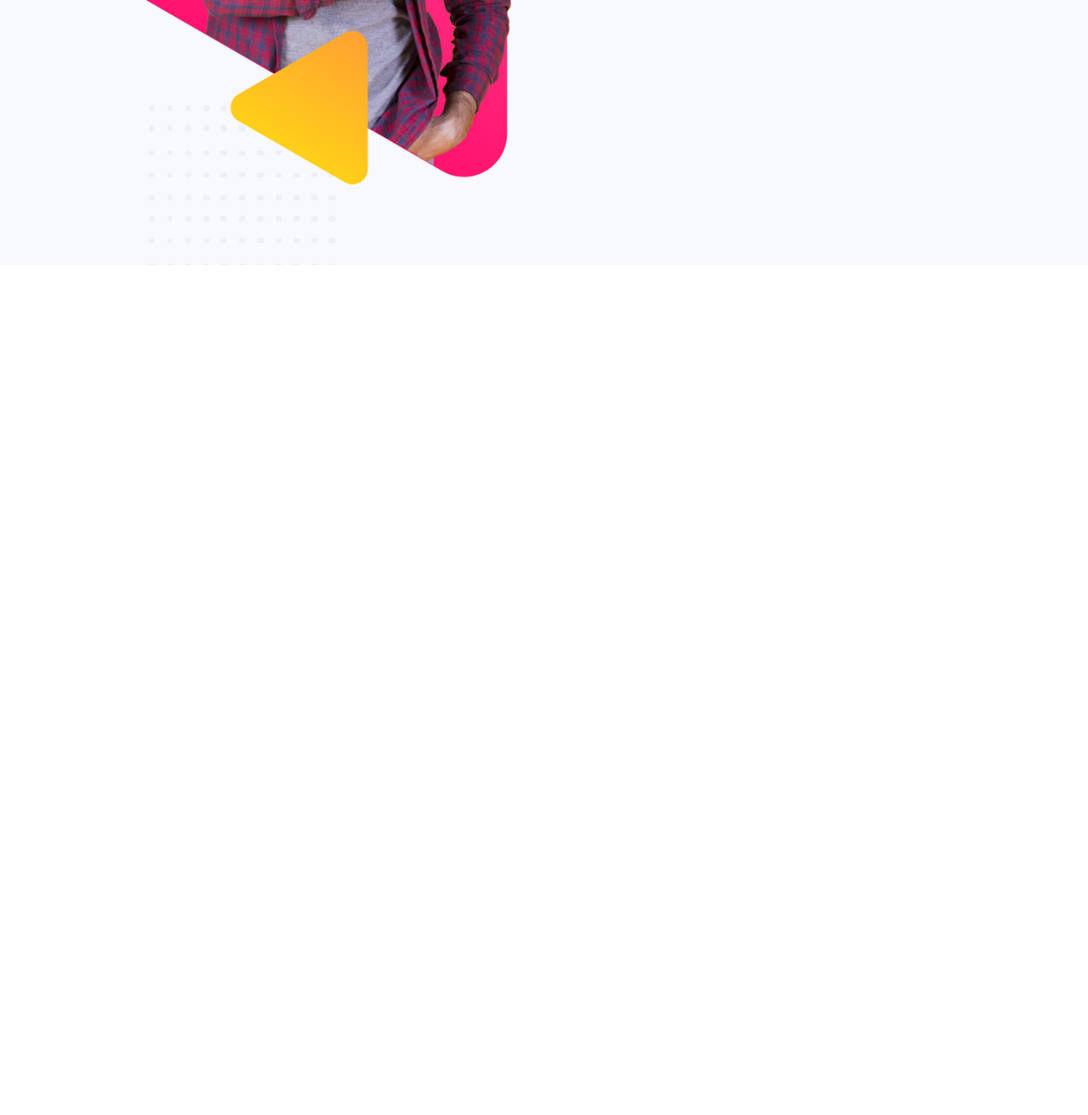
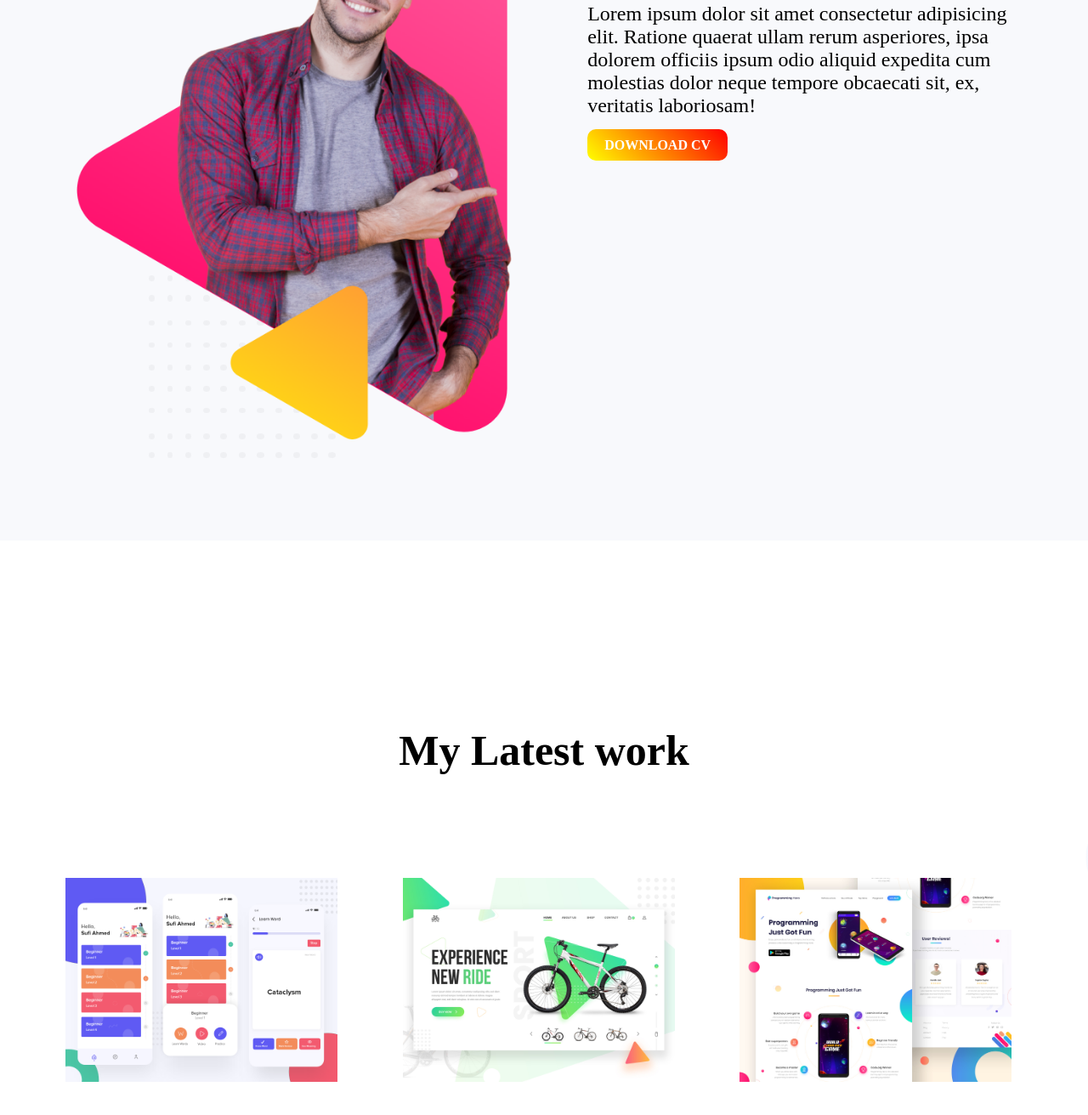
Before and after one commit to farabiselim/Practice_Portfolio_002, a plain HTML site: page index.html in a window 1280 px wide. Shown: the part 1188-2500 px from the top of the page at 85% size. Before the commit the page ends 1500 px from the top, so only its background shows below. Drawn offline with Linux system fonts and the light colour scheme; a web font is replaced by a local one.

Commit message:
third part

```diff
--- a/index.html
+++ b/index.html
@@ -32,6 +32,21 @@
             <a class="button" href="http://www.linkedin.com/in/farabiselim">DOWNLOAD CV</a>
         </div>
     </section>
-
+    <section class="third-part">
+        <div class="latest-text">
+            <h1>My Latest work</h1>
+        </div>
+        <div class="three-width">
+            <div class="image001">
+                <img src="images/latest-work/work-1.png" alt="work001">
+            </div>
+            <div class="image001">
+                <img src="images/latest-work/work-2.jpg" alt="work002">
+            </div>
+            <div class="image001">
+                <img src="images/latest-work/work-3.jpg" alt="work003">
+            </div>
+        </div>
+    </section>
 </body>
 </html>
--- a/style.css
+++ b/style.css
@@ -29,8 +29,9 @@ p{
     background-repeat: no-repeat;
 }
 section{
-    height: 600px;
+    height: 700px;
     padding-bottom: 150px;
+    padding-top: 100px;
 }
 .button{
     text-decoration: none;
@@ -44,3 +45,24 @@ section{
     background-image: url(images/biography-bg.png);
     background-repeat: no-repeat;
 }
+
+.three-width{
+    box-sizing: border-box;
+}
+.three-width img{
+    width: 100%;
+}
+.image001{
+    width: 25%;
+    float: left;
+    margin-left: 3%;
+    padding-left: 3%;
+}
+.third-part{
+    background-image: url(images/latest-work-bg.png);
+    background-repeat: no-repeat;
+}
+.latest-text h1{
+    text-align: center;
+    padding-bottom: 80px;
+}
```
